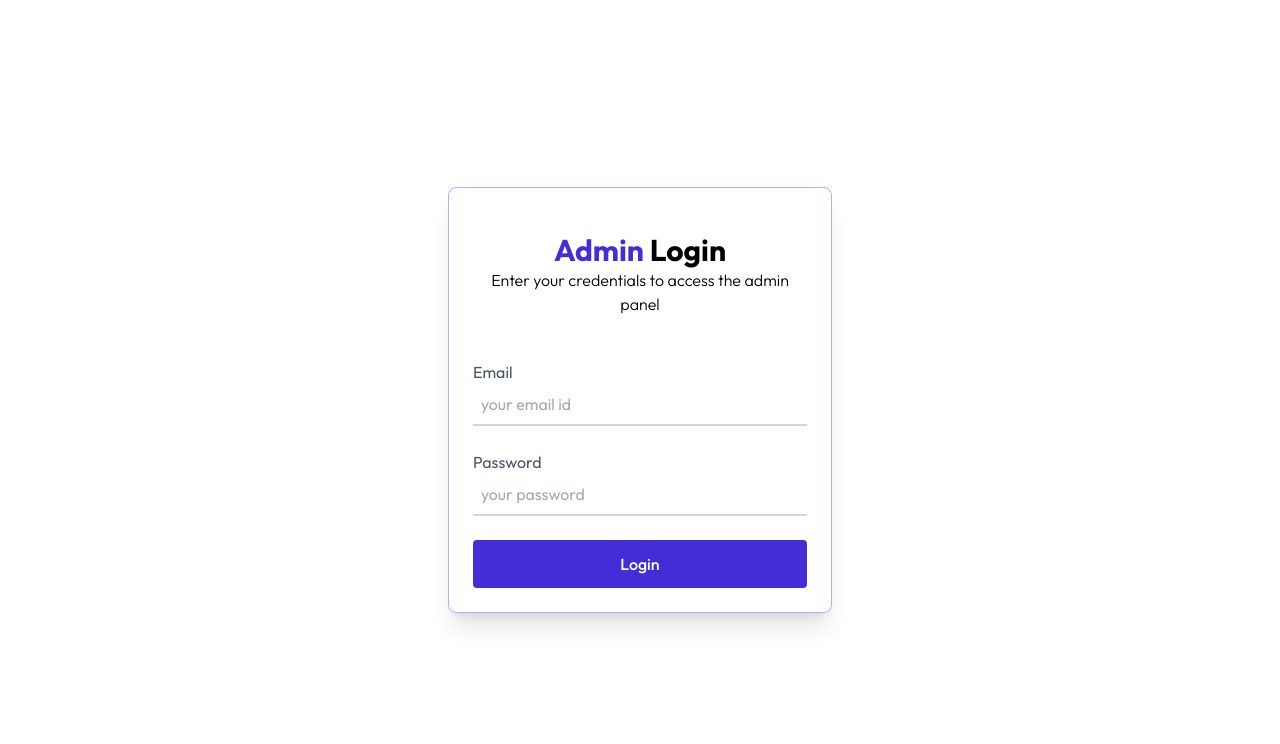
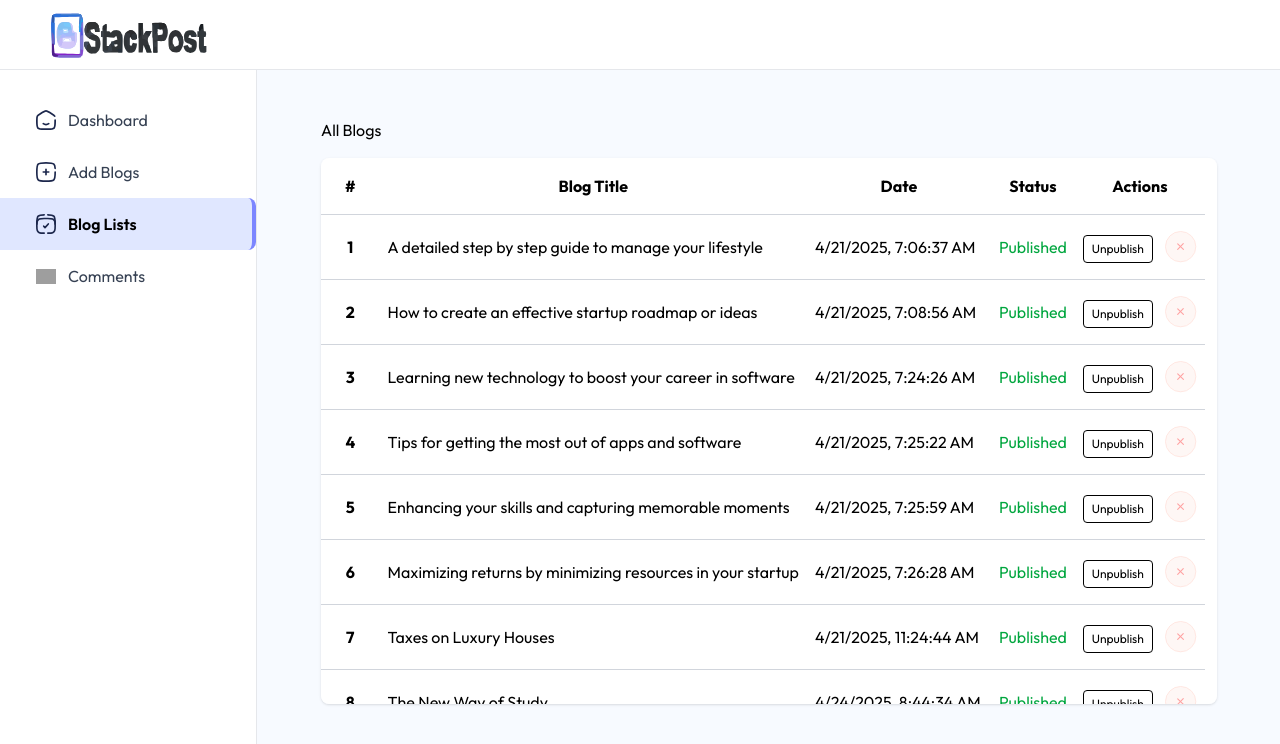
Before and after one commit to pradyumn8/StackPost-, a React (Vite) app in the folder client/: page /admin/listBlog in a window 1280 px wide. Shown: the top 744 px of the page. Built offline with nearby package versions, Linux system fonts and the light colour scheme; grey boxes are pictures that could not be loaded.

Commit message:
Dashboard, bloglist, comments completed from sidebar

```diff
--- a/client/src/App.jsx
+++ b/client/src/App.jsx
@@ -12,10 +12,10 @@
 const App = () => {
   return (
     <div>
-      <Routes>
+      <Routes >
         <Route path='/' element={<Home/>} />
         <Route path='/blog/:id' element={<Blog/>} />
-        <Route path='/admin' element={false ? <Layout/> : <Login/>}>
+        <Route path='/admin' element={true ? <Layout/> : <Login/>}>
           <Route index element={<Dashboard/>}/>
           <Route path='addBlog' element={<AddBlog/>}/>
           <Route path='listBlog' element={<ListBlog/>}/>
--- a/client/src/components/admin/Sidebar.jsx
+++ b/client/src/components/admin/Sidebar.jsx
@@ -21,6 +21,12 @@
         <p className='hidden md:inline-block'>Dashboard</p>
       </NavLink>
 
+      {/*Add Blog */}
+      <NavLink to="/admin/addBlog" className={({ isActive }) => getLinkClasses(isActive)}>
+        <img src={assets.add_icon} alt="" className='min-w-4 w-5' />
+        <p className='hidden md:inline-block'>Add Blogs</p>
+      </NavLink>
+
       {/* Blog Lists */}
       <NavLink to="/admin/listBlog" className={({ isActive }) => getLinkClasses(isActive)}>
         <img src={assets.list_icon} alt="" className='min-w-4 w-5' />
--- /dev/null
+++ b/client/src/pages/admin/BlogTableItem.jsx
@@ -0,0 +1,23 @@
+import React from 'react'
+import { assets } from '../../assets/assets';
+
+const BlogTableItem = ({blog, fetchBlogs, index}) => {
+    const {title, createdAt} = blog;
+    const BlogDate = new Date(createdAt)
+  return (
+    <tr className='border-y border-gray-300'>
+        <th className='px-2 py-4'>{index}</th>
+        <td className='px-2 py-4'>{title}</td>
+        <td className='px-2 py-4 max-sm:hidden'>{BlogDate.toLocaleString()}</td>
+        <td className='px-2 py-4 max-sm:hidden'>
+            <p className={`${blog.isPublished ? "text-green-600" : "text-orange-700"}`}>{blog.isPublished ? 'Published' : 'Unpublished'}</p>
+        </td>
+        <td className='px-2 py-4 flex text-xs gap-3'>
+            <button className='border px-2 py-0.5 mt-1 rounded cursor-pointer'>{blog.isPublished ? 'Unpublish' : 'Publish'}</button>
+            <img src={assets.cross_icon} className='w-8 hover:scale-110 translate-all cursor-pointer' alt="" />
+        </td>
+    </tr>
+  )
+}
+
+export default BlogTableItem
--- a/client/src/pages/admin/Comments.jsx
+++ b/client/src/pages/admin/Comments.jsx
@@ -1,8 +1,45 @@
-import React from 'react'
+import React, { useEffect, useState } from 'react'
+import { comments_data } from '../../assets/assets'
 
 const Comments = () => {
+  const [comments, setComments] = useState([])
+  const [filter, setFilter] = useState('Not Approved')
+
+  const fetchComments = async () => {
+    setComments(comments_data)
+  }
+  useEffect(() => {
+    fetchComments()
+  }, [])
   return (
-    <div>Comments</div>
+    <div className='flex-1 pt-5 px-5 sm:pt-12 sm:pl-16 bg-blue-50/50'>
+      <div className='flex justify-between items-center max-w-3xl'>
+        <h1>Comments</h1>
+        <div className='flex gap-4'>
+          <button onClick={() => setFilter('Approved')} className={`shadow-custom-sm border rounded-full px-4 py-1 cursor-pointer text-sm ${filter === 'Approved' ? 'text-primary' : 'text-gray-700'}`}>Approved</button>
+
+          <button onClick={() => setFilter('Not Approved')} className={`shadow-custom-sm border rounded-full px-4 py-1 cursor-pointer text-sm ${filter === 'Not Approved' ? 'text-primary' : 'text-gray-700'}`}>Not Approved</button>
+        </div>
+
+      </div>
+      <div className='relative h-4/5 max-w-3xl overflow-x-auto mt-4 bg-white shadow rounded-lg scrollbar-hide'>
+        <table className='w-full text-sm text-gray-500'>
+          <thead className='text-xs text-gray-700 text-left uppercase'>
+            <tr>
+              <th scope='col' className='px-6 py-3'>
+                Blog Title & Comment
+              </th>
+              <th scope='col' className='px-6 py-3 max-sm:hidden'>
+               Date
+              </th>
+              <th scope='col' className='px-6 py-3'>
+               Action
+              </th>
+            </tr>
+          </thead>
+        </table>
+      </div>
+    </div>
   )
 }
 
--- a/client/src/pages/admin/Dashboard.jsx
+++ b/client/src/pages/admin/Dashboard.jsx
@@ -1,9 +1,76 @@
-import React from 'react'
+import React, { useEffect, useState } from 'react'
+import { assets, dashboard_data } from '../../assets/assets'
+import BlogTableItem from './BlogTableItem'
 
 const Dashboard = () => {
+  const [dashboardData, setDashboardData] = useState({
+    blogs: 0,
+    comments: 0,
+    drafts: 0,
+    recentBlogs:[]
+  })
+
+  const fetchDashboard = async () =>{
+    setDashboardData(dashboard_data)
+  }
+
+  useEffect(()=>{
+
+  })
   return (
-    <div>
+    <div className='flex-1 p-4 md:p-10 bg-blue-50/50'>
+      <div className="flex flex-wrap gap-4">
+        <div className='flex items-center gap-4 bg-white p-4 min-w-58 rounded shadow cursor-pointer hover:scale-105 transition-all'>
+          <img src={assets.dashboard_icon_1} alt="" />
+          <div>
+            <p className='text-xl font-semibold text-gray-600'>{dashboardData.blogs}</p>
+            <p className='text-gray-400 font-light'>Blogs</p>
+          </div>
+        </div>
 
+        <div className='flex items-center gap-4 bg-white p-4 min-w-58 rounded shadow cursor-pointer hover:scale-105 transition-all'>
+          <img src={assets.dashboard_icon_2} alt="" />
+          <div>
+            <p className='text-xl font-semibold text-gray-600'>{dashboardData.comments}</p>
+            <p className='text-gray-400 font-light'>Comments</p>
+          </div>
+        </div>
+
+        <div className='flex items-center gap-4 bg-white p-4 min-w-58 rounded shadow cursor-pointer hover:scale-105 transition-all'>
+          <img src={assets.dashboard_icon_3} alt="" />
+          <div>
+            <p className='text-xl font-semibold text-gray-600'>{dashboardData.drafts}</p>
+            <p className='text-gray-400 font-light'>Drafts</p>
+          </div>
+        </div>
+      </div>
+
+      <div>
+        <div className='items-center p-4 flex'>
+          <img src={assets.dashboard_icon_4} alt="" className='p-4'/>
+          <p>Latest Blogs</p>
+        </div>
+
+        <div className='relative max-w-4xl overflow-x-auto shadow rounded-lg scrollbar-hide bg-white'>
+          <table>
+            <thead>
+              <tr>
+                <th scope='col' className='px-2 py-4 xl:px-6'>#</th>
+                <th scope='col' className='px-2 py-4'>Blog Title</th>
+                <th scope='col' className='px-2 py-4 max-sm:hidden'>Date</th>
+                <th scope='col' className='px-2 py-4 max-sm:hidden'>Status</th>
+                <th scope='col' className='px-2 py-4'>Actions</th>
+              </tr>
+            </thead>
+            <tbody>
+              {dashboardData.recentBlogs.map(()=>{
+              return <BlogTableItem key={blog._id} blog={blog}
+              fetchBlogs={fetchBlogs} index={index +1 }/>
+              })}
+            </tbody>
+          </table>
+        </div>
+      </div>
     </div>
   )
 }
--- a/client/src/pages/admin/ListBlog.jsx
+++ b/client/src/pages/admin/ListBlog.jsx
@@ -1,8 +1,39 @@
-import React from 'react'
+import React, { useEffect, useState } from 'react'
+import { blog_data, dashboard_data } from '../../assets/assets';
+import BlogTableItem from './BlogTableItem';
 
 const ListBlog = () => {
+const [blogs, setBlogs] = useState([]);
+const fetchBlogs = async () =>{
+  setBlogs(blog_data)
+}
+
+useEffect(()=>{
+  fetchBlogs()
+},[])
   return (
-    <div>ListBlog</div>
+    <div className='flex-1 pt-5 px-5 sm:pt-12 sm:pl-16 bg-blue-50/50'>
+      <h1>All Blogs</h1>
+          <div className='relative h-4/5 max-w-4xl mt-4 overflow-x-auto shadow rounded-lg scrollbar-hide bg-white'>
+          <table>
+            <thead>
+              <tr>
+                <th scope='col' className='px-2 py-4 xl:px-6'>#</th>
+                <th scope='col' className='px-2 py-4'>Blog Title</th>
+                <th scope='col' className='px-2 py-4 max-sm:hidden'>Date</th>
+                <th scope='col' className='px-2 py-4 max-sm:hidden'>Status</th>
+                <th scope='col' className='px-2 py-4'>Actions</th>
+              </tr>
+            </thead>
+            <tbody>
+              {blogs.map((blog, index)=>{
+              return <BlogTableItem key={blog._id} blog={blog}
+              fetchBlogs={fetchBlogs} index={index + 1}/>
+              })}
+            </tbody>
+          </table>
+        </div>
+    </div>
   )
 }
 
```
